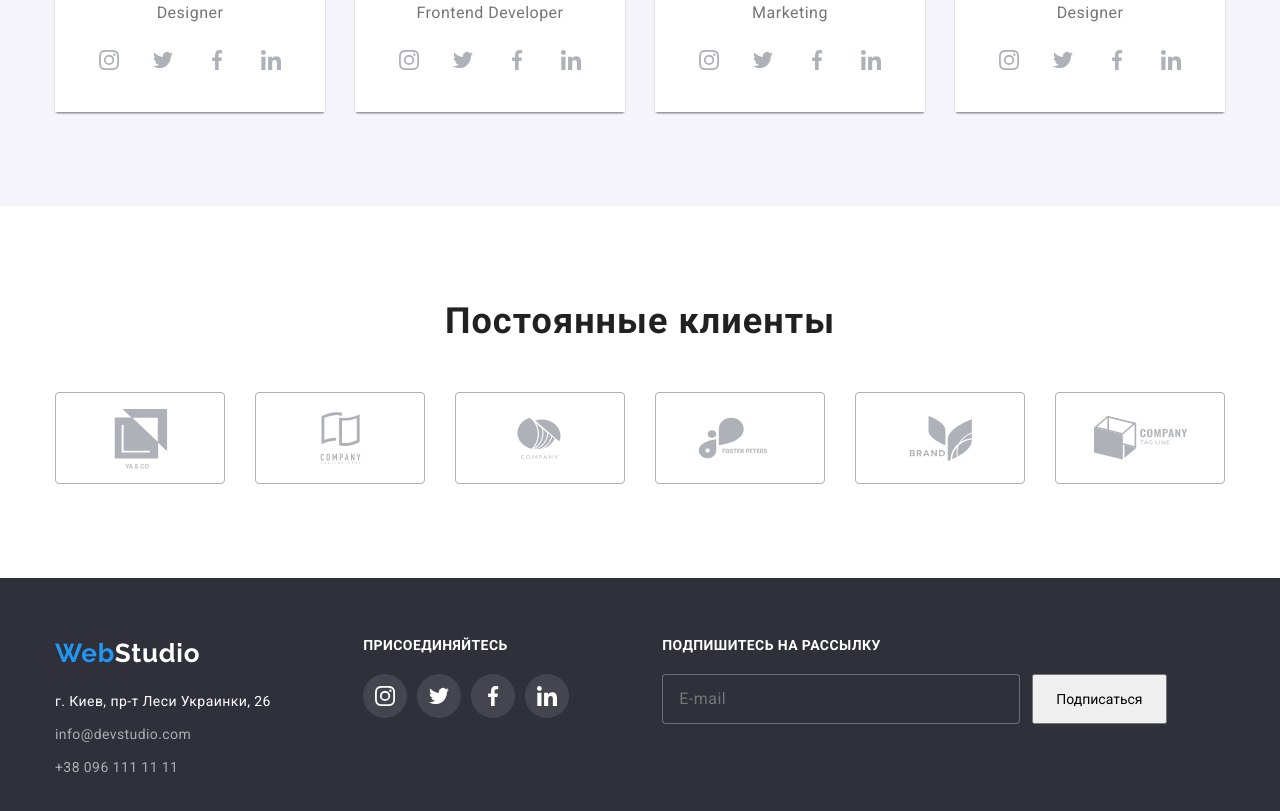
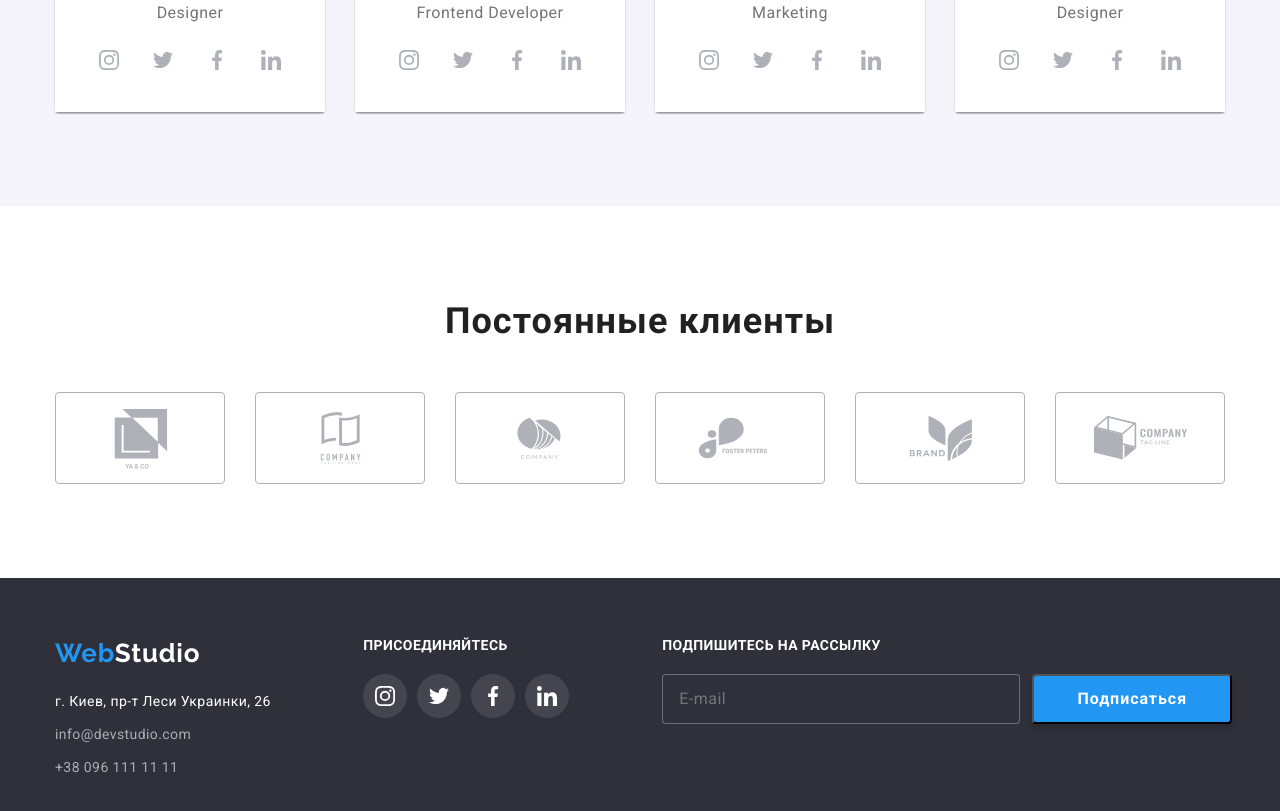
Before and after one commit to hannab2901/goit-markup-hw-06, a plain HTML site: page index.html in a window 1280 px wide. Shown: the part 2098-2909 px from the top of the page. Drawn offline with nearby package versions, Linux system fonts and the light colour scheme.

Commit message:
Update index.html

```diff
--- a/index.html
+++ b/index.html
@@ -258,8 +258,9 @@
             <div class="mail-list">
         <h3 class="footer-title">Подпишитесь на рассылку</h3>
         <div class="mail-flex">
-            <input type="mail" name="mail"  placeholder="E-mail" class="footer-input">
-            <button type="submit">Подписаться</button>
+            <label for="mail"></label>
+            <input type="mail" name="mail" id="mail" placeholder="E-mail" class="footer-input">
+            <button type="submit" class="footer-bm">Подписаться</button>
         </div>
 
             </div>
```
